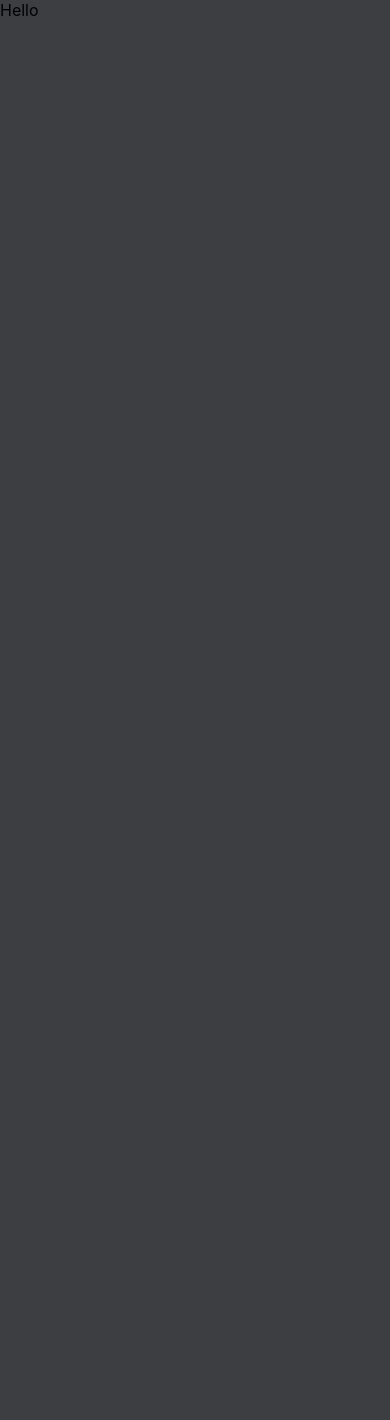
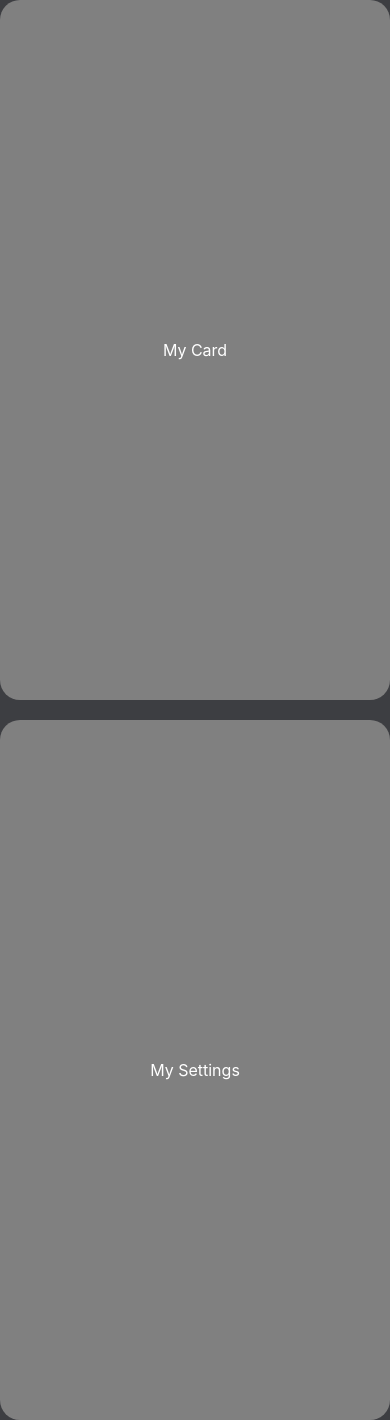
Before and after one commit to CottonBottom/CardMaker, a React (Create React App) app in the folder card-maker/: page / in a window 390 px wide. Before the commit the page ends 844 px from the top, so only its background shows below. Built offline with nearby package versions, Linux system fonts and the light colour scheme.

Commit message:
Basic Responsive Layout

```diff
--- /dev/null
+++ b/card-maker/src/components/Card.tsx
@@ -0,0 +1,9 @@
+import React from "react";
+
+type Props = {};
+
+const Card: React.FC<Props> = (props: Props) => {
+  return <div className="card">My Card</div>;
+};
+
+export default Card;
--- a/card-maker/src/components/Layout.tsx
+++ b/card-maker/src/components/Layout.tsx
@@ -1,7 +1,16 @@
 import React from "react";
+import Card from "./Card";
+import Settings from "./Settings";
 
-const Layout = () => {
-  return <div>Hello</div>;
+type Props = {};
+
+const Layout: React.FC<Props> = (props: Props) => {
+  return (
+    <div className="layout">
+      <Card />
+      <Settings />
+    </div>
+  );
 };
 
 export default Layout;
--- /dev/null
+++ b/card-maker/src/components/Settings.tsx
@@ -0,0 +1,9 @@
+import React from "react";
+
+type Props = {};
+
+const Settings: React.FC<Props> = (props: Props) => {
+  return <div className="card card--settings">My Settings</div>;
+};
+
+export default Settings;
--- a/card-maker/src/scss/_common.scss
+++ b/card-maker/src/scss/_common.scss
@@ -6,9 +6,49 @@ body {
   -webkit-font-smoothing: antialiased;
   -moz-osx-font-smoothing: grayscale;
   background-color: $background;
+  color: $textLight;
 }
 
 code {
   font-family: source-code-pro, Menlo, Monaco, Consolas, "Courier New",
     monospace;
 }
+
+.layout {
+  display: flex;
+  align-items: center;
+  justify-content: center;
+  flex-direction: row;
+}
+
+.card {
+  width: 500px;
+  height: 700px;
+  background-color: gray;
+  display: flex;
+  align-items: center;
+  justify-content: center;
+  border-radius: 20px;
+  flex-shrink: 0;
+}
+
+.card--settings {
+  margin-left: 20px;
+}
+
+// Mobile
+@media (max-width: 1000px) {
+  .layout {
+    flex-direction: column;
+  }
+  .card--settings {
+    margin-left: 0px;
+    margin-top: 20px;
+  }
+}
+
+@media (max-width: 500px) {
+  .card {
+    width: 100%;
+  }
+}
--- a/card-maker/src/scss/_designtokens.scss
+++ b/card-maker/src/scss/_designtokens.scss
@@ -1,3 +1,8 @@
+// Colors
 $background: #3d3e42;
 $foreground: #a8a8af;
 $selectable: #656582;
+
+// Text
+$textLight: white;
+$textDark: black;
```
